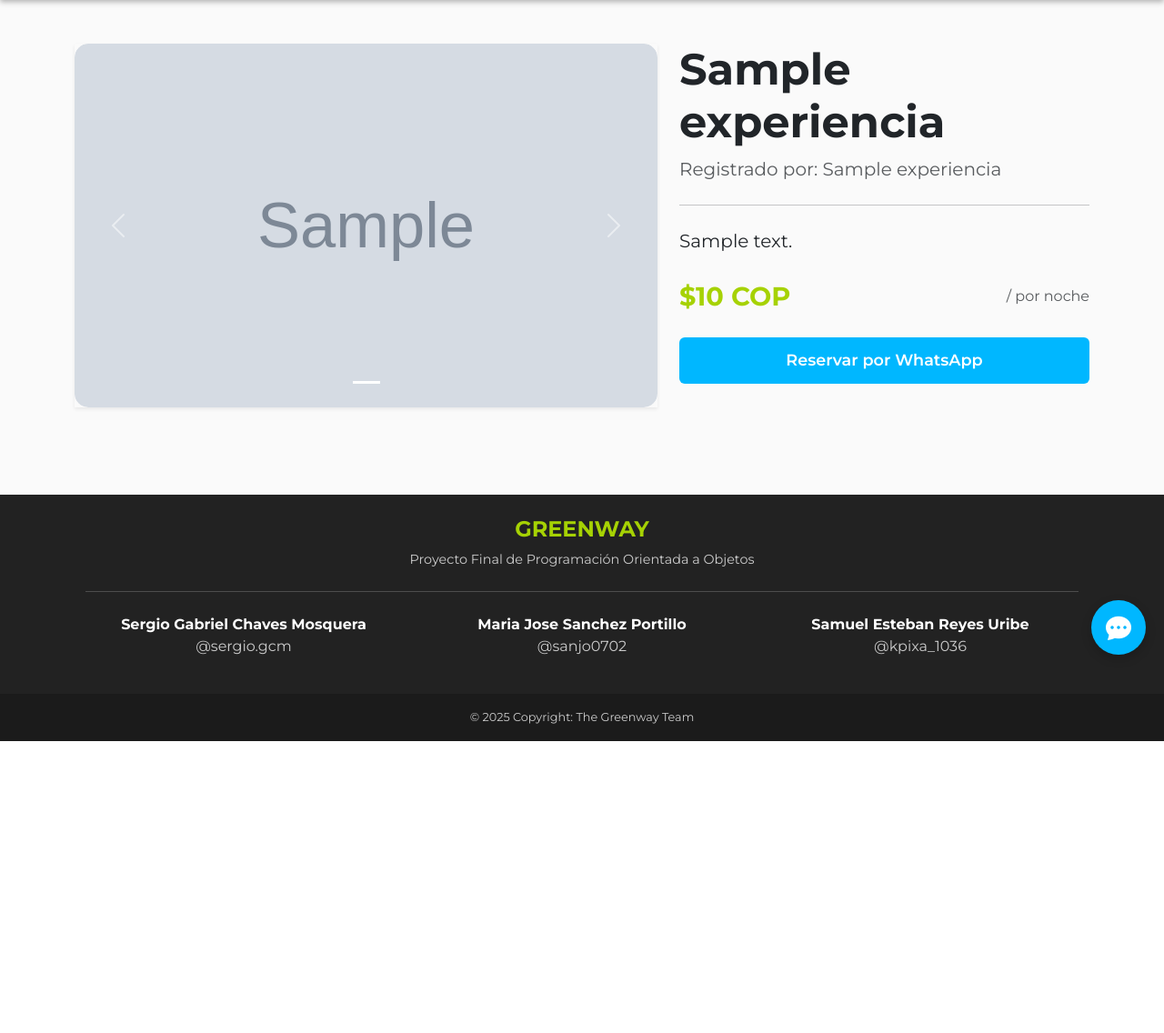
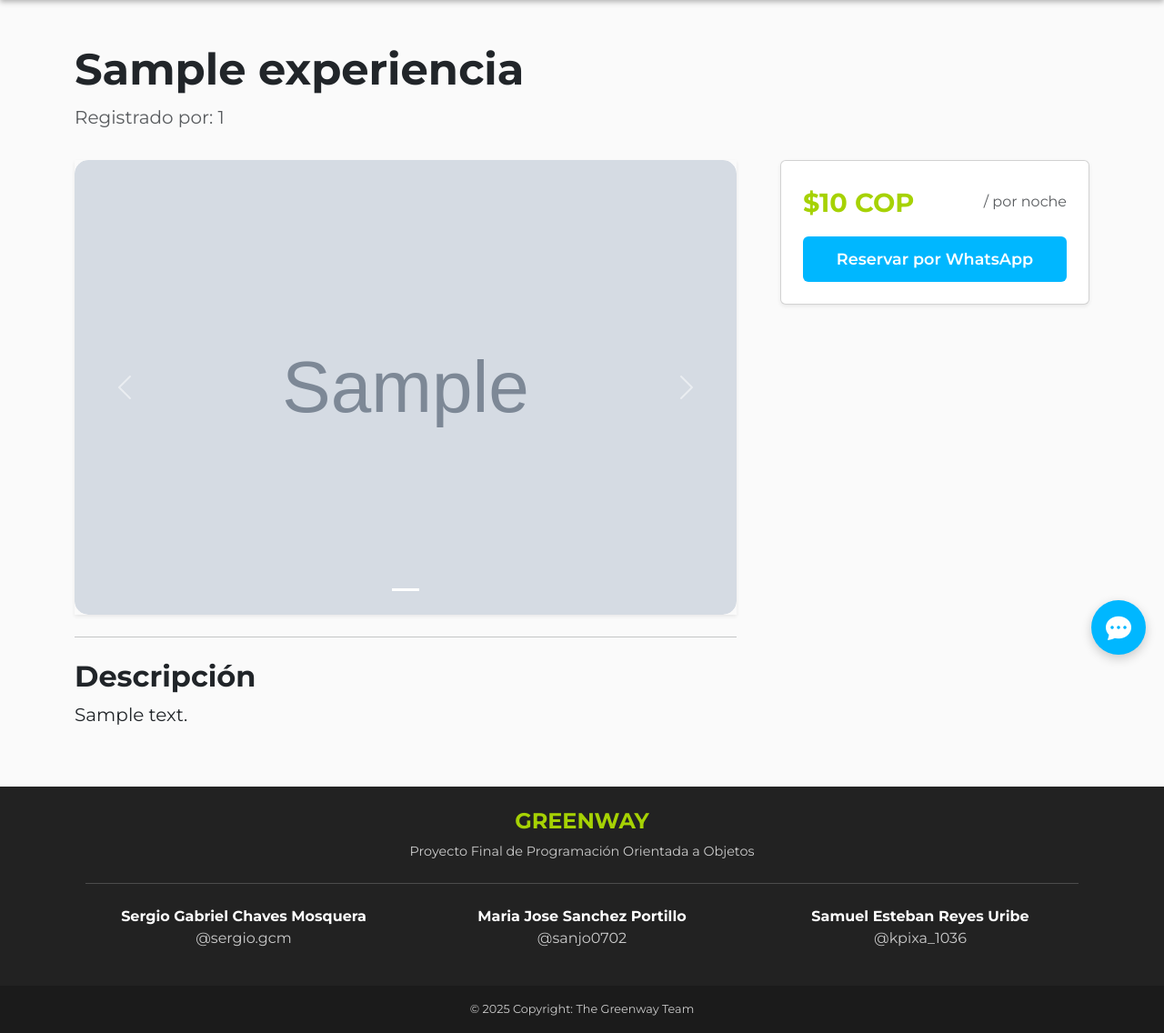
Before and after one commit to sechaves/CRUD-Firebase-Greenway, a Flask app: template app/templates/experiencia_detalle.html in a window 1280 px wide. Shown: the part 60-1196 px from the top of the page at 91% size. Before the commit the page ends 875 px from the top, so only its background shows below. Run offline with Flask 3, Linux system fonts and the light colour scheme; the template is opened without the code that fills it: most values are stand-ins (such as "Sample title", 1, 10 or a date in 2020); grey boxes marked "Sample" are stand-in pictures; parts of the project's set-up code (start-up, migrations or seed data) failed here and were passed over.

Commit message:
Opcion varias fotos por experiencia y mejora diseño

```diff
--- a/app/templates/experiencia_detalle.html
+++ b/app/templates/experiencia_detalle.html
@@ -1,16 +1,21 @@
 {% extends "base.html" %}
-
 {% block title %}{{ experiencia.nombre }}{% endblock %}
 
 {% block styles %}
 <style>
+    /* Estilo para que la imagen del carrusel tenga una altura fija */
     .experiencia-imagen {
-        width: 100%;
-        height: 400px;
+        height: 500px; /* ¡Ajusta esta altura como quieras! */
         object-fit: cover;
         border-radius: 15px;
-        box-shadow: 0 4px 12px rgba(0,0,0,0.1);
     }
+
+    /* Estilo para el "sidebar" de reserva */
+    .sidebar-reservas {
+        position: sticky;
+        top: 100px; /* Se "pega" 100px desde arriba cuando haces scroll */
+    }
+
     .precio-tag {
         font-size: 1.8rem;
         font-weight: 700;
@@ -25,32 +30,38 @@
         font-size: 1.1rem;
     }
     .btn-reservar:hover {
-        background-color: #27a33e; /* Un verde más oscuro para el hover */
+        background-color: #27a33e;
         color: white;
     }
 </style>
 {% endblock %}
 
-
 {% block content %}
 <div class="container my-5">
 
     {% if experiencia %}
-    <div class="row">
-        <div class="col-lg-7 mb-4">
+
+    <div class="row mb-3">
+        <div class="col-12">
+            <h1 class="display-5 fw-bold">{{ experiencia.nombre }}</h1>
+            <p class="lead text-muted">Registrado por: {{ experiencia.propietario_id }}</p>
+        </div>
+    </div>
+
+    <div class="row g-5">
+
+        <div class="col-lg-8">
+
             <div id="carouselExperiencia" class="carousel slide shadow-sm mb-4" data-bs-ride="carousel">
-
                 <div class="carousel-indicators">
                     {% for img in experiencia.imagenes %}
                         <button type="button" data-bs-target="#carouselExperiencia"
                                 data-bs-slide-to="{{ loop.index0 }}"
                                 class="{{ 'active' if loop.first else '' }}"
-                    aria-current="{{ 'true' if loop.first else 'false' }}"
-                    aria-label="Slide {{ loop.index }}">
+                                aria-current="true" aria-label="Slide {{ loop.index }}">
                         </button>
                     {% endfor %}
                 </div>
-
                 <div class="carousel-inner" style="border-radius: 15px;">
                     {% for img_url in experiencia.imagenes %}
                     <div class="carousel-item {{ 'active' if loop.first else '' }}">
@@ -58,11 +69,10 @@
                     </div>
                     {% else %}
                     <div class="carousel-item active">
-            <img src="https://via.placeholder.com/800x400.png?text=Sin+Imagen" class="d-block w-100 experiencia-imagen" alt="Sin Imagen">
+                        <img src="https://via.placeholder.com/800x500.png?text=Sin+Imagen" class="d-block w-100 experiencia-imagen" alt="Sin Imagen">
                     </div>
                     {% endfor %}
                 </div>
-
                 <button class="carousel-control-prev" type="button" data-bs-target="#carouselExperiencia" data-bs-slide="prev">
                     <span class="carousel-control-prev-icon" aria-hidden="true"></span>
                     <span class="visually-hidden">Previous</span>
@@ -72,62 +82,50 @@
                     <span class="visually-hidden">Next</span>
                 </button>
             </div>
-        </div>
-
-        <div class="col-lg-5">
-            <h1 class="display-5 fw-bold">{{ experiencia.nombre }}</h1>
-
-            {% if experiencia.nombre_propietario %}
-                <p class="lead text-muted">Registrado por: {{ experiencia.nombre_propietario }}</p>
-            {% endif %}
 
             <hr class="my-4">
+            <h2 class="fw-bold">Descripción</h2>
+            <p class="fs-5" style="white-space: pre-wrap;">{{ experiencia.descripcion }}</p>
 
-            <p class="fs-5">{{ experiencia.descripcion }}</p>
+        </div> <div class="col-lg-4">
+            <div class="sidebar-reservas"> <div class="card shadow-sm">
+                    <div class="card-body p-4">
 
-            <div class="d-flex justify-content-between align-items-center my-4">
+                        <div class="d-flex justify-content-between align-items-center mb-3">
                             <span class="precio-tag">
                                 ${{ "{:,.0f}".format(experiencia.precio_noche) }} COP
                             </span>
                             <span class="text-muted">/ por noche</span>
                         </div>
 
-            {% set wpp_number = '573128036725' %}
+                        {% set wpp_number = '573001234567' %}
                         {% set wpp_message = "Hola, estoy interesado en reservar la experiencia: " ~ experiencia.nombre %}
-
                         <a href="https://wa.me/{{ wpp_number }}?text={{ wpp_message|urlencode }}"
                            target="_blank"
                            class="btn btn-reservar w-100">
-                <i class="fab fa-whatsapp"></i> Reservar por WhatsApp
+                            Reservar por WhatsApp
                         </a>
 
-
                         {% if session['role'] == 'admin' or (experiencia.propietario_id == session['user_id']) %}
-
                             <hr class="my-4">
-                <h5 class="text-muted">Panel de Propietario</h5>
-
+                            <h5 class="text-muted mb-3">Panel de Propietario</h5>
                             <div class="d-grid gap-2">
                                 <a href="{{ url_for('admin_edit_experiencia', experiencia_id=experiencia_id) }}"
                                    class="btn btn-outline-primary">
                                     Editar esta Experiencia
                                 </a>
-
                                 <form action="{{ url_for('admin_delete_experiencia', experiencia_id=experiencia_id) }}"
                                       method="POST"
                                       class="d-grid"
-                          onsubmit="return confirm('¿Estás seguro de que quieres ELIMINAR esta experiencia? Esta acción no se puede deshacer.');">
-
+                                      onsubmit="return confirm('¿Estás seguro de que quieres ELIMINAR esta experiencia?');">
                                     <button type="submit" class="btn btn-outline-danger">
                                         Eliminar esta Experiencia
                                     </button>
                                 </form>
                             </div>
-
                         {% endif %}
                         </div>
-    </div>
-    {% else %}
+                </div> </div> </div> </div> {% else %}
     <div class="text-center">
         <h2>Oops!</h2>
         <p>Parece que esta experiencia no existe o no se pudo cargar.</p>
--- a/main.py
+++ b/main.py
@@ -322,13 +322,9 @@ def admin_edit_experiencia(experiencia_id):
 
 @app.route('/admin/update-experiencia/<experiencia_id>', methods=['POST'])
 @login_required
-# Se quitó @role_required('admin') para añadir la lógica abajo
 def admin_update_experiencia(experiencia_id):
     """
-    Guarda los cambios de la edición.
-    Permitido si:
-    1. Eres admin.
-    2. Eres el propietario de esta experiencia.
+    Guarda los cambios de la edición (AHORA CON LISTA DE FOTOS).
     """
     try:
         # --- LÓGICA DE PERMISO (Sin cambios) ---
@@ -351,24 +347,24 @@ def admin_update_experiencia(experiencia_id):
         nuevo_nombre = request.form['nombre']
         nueva_desc = request.form['descripcion']
         nuevo_precio = int(request.form['precio'])
-        nueva_imagen_url = request.form['imagen_url'] # <-- ¡¡¡LÍNEA AÑADIDA!!!
+
+        # ¡¡¡USA 'GETLIST' IGUAL QUE EN 'CREAR'!!!
+        lista_de_imagenes = request.form.getlist('imagen_url')
 
         update_data = {
             'nombre': nuevo_nombre,
             'descripcion': nueva_desc,
             'precio_noche': nuevo_precio,
-            'imagen_url': nueva_imagen_url # <-- ¡¡¡LÍNEA AÑADIDA!!!
+            'imagenes': lista_de_imagenes # ¡Guarda la lista!
         }
         # --- FIN DE SECCIÓN ACTUALIZADA ---
 
-        # ¡Acción de actualizar! (Sin cambios)
         db.child("experiencias").child(experiencia_id).update(update_data)
         flash('Experiencia actualizada con éxito.', 'success')
 
     except Exception as e:
         flash(f'Error al actualizar la experiencia: {e}', 'danger')
 
-    # Redirige inteligentemente (Sin cambios)
     if session.get('role') == 'admin':
         return redirect(url_for('admin_panel'))
     else:
```
Also changed, not shown: app/templates/admin_edit_experiencia.html (+52 -11 lines). Lines whose indentation alone changed are shown as unchanged.
